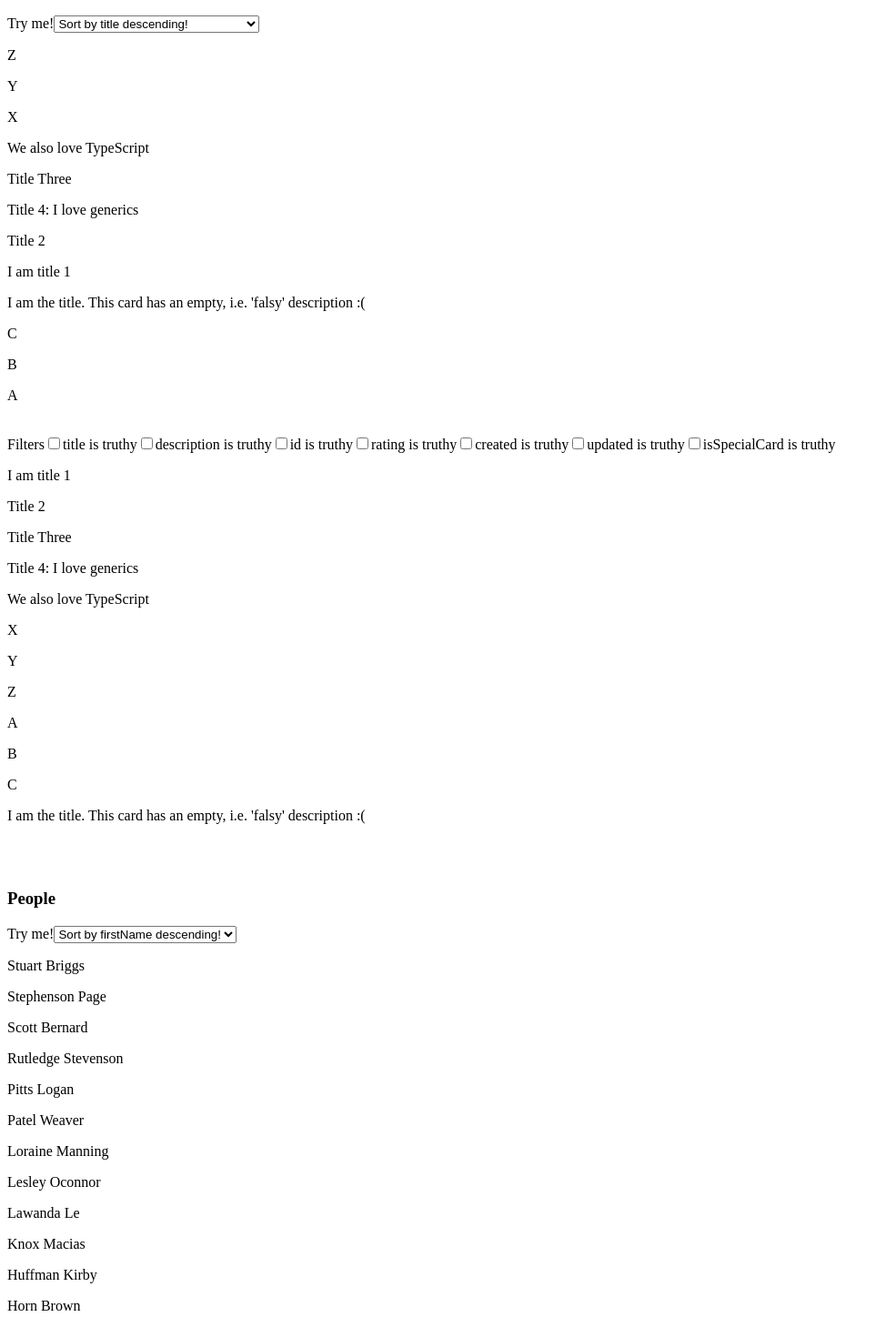
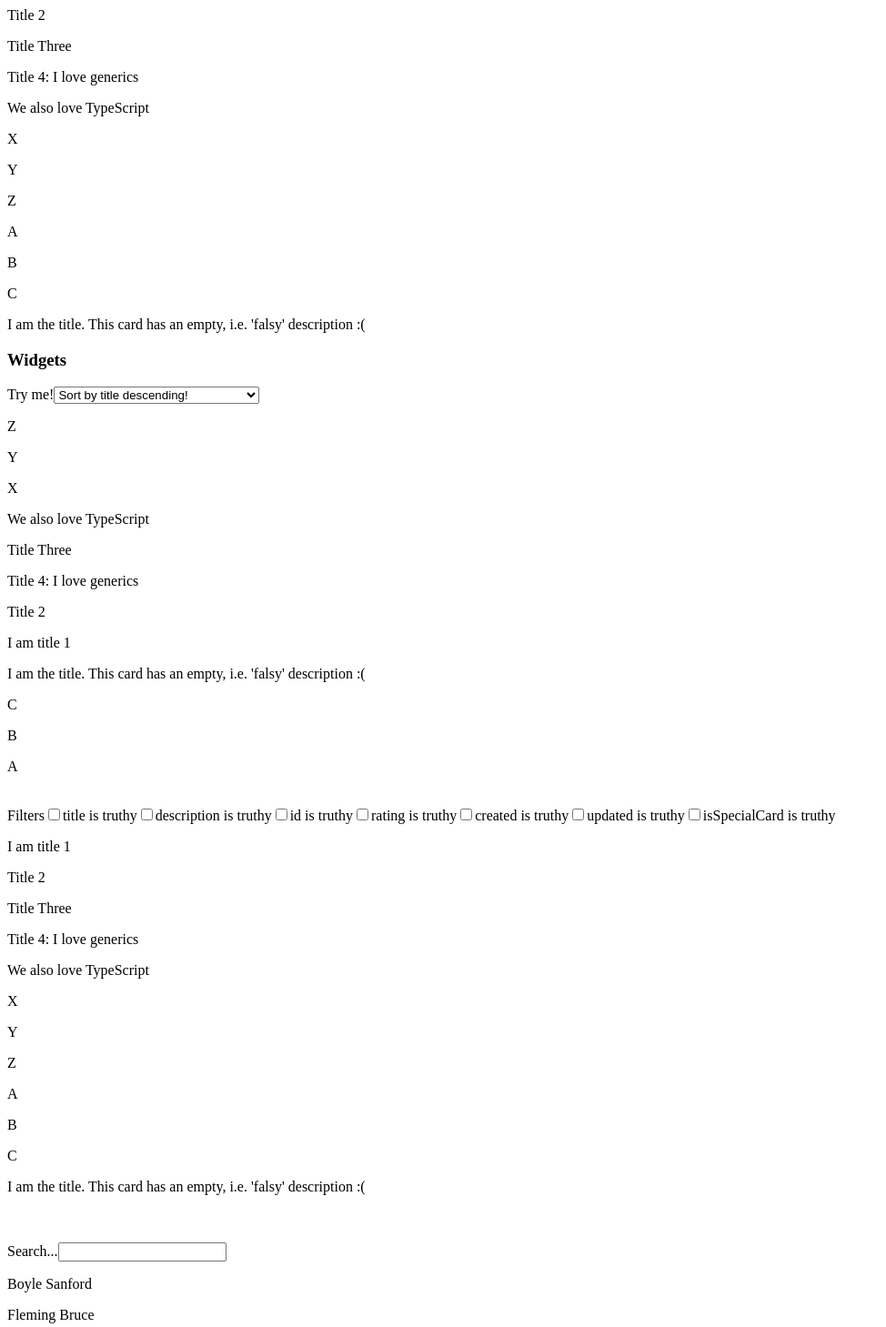
Before and after one commit to tornvallalexander/typescript-generics, a React (Create React App) app in the folder app/: page / in a window 1280 px wide. Shown: the part 71-1530 px from the top of the page at 91% size, without its empty margins (0-974 px from the left). Built offline with nearby package versions, Linux system fonts and the light colour scheme.

Commit message:
chore: refactored search input the same way as sort input

```diff
--- a/app/src/App.tsx
+++ b/app/src/App.tsx
@@ -1,7 +1,6 @@
 import React, { useState } from 'react'
 import widgets from './mock-data/widgets'
 import people from './mock-data/people'
-import { genericSearch } from './util/generic-search'
 import { SearchInput } from './components/search-input'
 import { IWidget } from './interfaces/IWidget'
 import { IPerson } from './interfaces/IPerson'
@@ -10,7 +9,6 @@ import { genericFilter } from './util/generic-filter'
 import { FilterInput } from './components/filter-input'
 
 function App() {
-  const [query, setQuery] = useState('')
   const [widgetFilterProperties, setWidgetFilterProperties] = useState<
     Array<keyof IWidget>
   >([])
@@ -19,7 +17,9 @@ function App() {
   >([])
   return (
     <div>
-      <SearchInput setSearchQuery={setQuery} />
+      <SearchInput dataSource={widgets} searchKeys={['title', 'description']}>
+        {(widget) => <p>{widget.title}</p>}
+      </SearchInput>
       <h3>Widgets</h3>
       <SortInput dataSource={widgets} initialSortProperty="title">
         {(widget) => <p>{widget.title}</p>}
@@ -37,15 +37,19 @@ function App() {
         }}
       />
       {widgets
-        .filter((widget) =>
-          genericSearch(widget, ['title', 'description'], query)
-        )
         .filter((widget) => genericFilter(widget, widgetFilterProperties))
         .map((widget) => (
           <p>{widget.title}</p>
         ))}
       <br />
       <br />
+      <SearchInput dataSource={people} searchKeys={['firstName', 'lastName']}>
+        {(person) => (
+          <p>
+            {person.firstName} {person.lastName}
+          </p>
+        )}
+      </SearchInput>
       <h3>People</h3>
       <SortInput dataSource={people} initialSortProperty="firstName">
         {(person) => (
@@ -67,9 +71,6 @@ function App() {
         }}
       />
       {people
-        .filter((person) =>
-          genericSearch(person, ['firstName', 'lastName'], query)
-        )
         .filter((person) => genericFilter(person, peopleFilterProperties))
         .map((person) => (
           <p>{person.firstName + ' ' + person.lastName}</p>
--- a/app/src/components/search-input.tsx
+++ b/app/src/components/search-input.tsx
@@ -1,21 +1,32 @@
 import { useEffect, useState } from 'react'
 import { useDebounce } from '../hooks/use-debounce'
+import { PropsWithChildrenFunction } from '../types/props-with-children-function'
+import { genericSearch } from '../util/generic-search'
 
-type SearchInputProps = {
-  setSearchQuery: (search: string) => void
+type SearchInputProps<T> = {
+  dataSource: T[]
+  searchKeys: Array<keyof T>
 }
 
-const SearchInput = ({ setSearchQuery }: SearchInputProps) => {
+const SearchInput = <T,>({
+  dataSource = [],
+  searchKeys,
+  children,
+}: PropsWithChildrenFunction<SearchInputProps<T>, T>) => {
   const [query, setQuery] = useState('')
   const debouncedQuery = useDebounce(query, 250)
 
   useEffect(() => {
-    setSearchQuery(debouncedQuery)
-  }, [debouncedQuery, setSearchQuery])
+    setQuery(debouncedQuery)
+  }, [debouncedQuery, setQuery])
   return (
     <div>
       <label htmlFor="search">Search...</label>
       <input type="search" onChange={(e) => setQuery(e.target.value)} />
+      {children &&
+        dataSource
+          .filter((item) => genericSearch(item, searchKeys, debouncedQuery))
+          .map((item) => children(item))}
     </div>
   )
 }
--- a/app/src/components/sort-input.tsx
+++ b/app/src/components/sort-input.tsx
@@ -1,8 +1,7 @@
 import { IProperty } from '../interfaces/IProperty'
-import { ReactNode, useState } from 'react'
+import { useState } from 'react'
 import { genericSort } from '../util/generic-sort'
-
-type PropsWithChildrenFunction<P, T> = P & { children?(item: T): ReactNode }
+import { PropsWithChildrenFunction } from '../types/props-with-children-function'
 
 interface SortInputProps<T extends Record<string, any>> {
   dataSource: T[]
--- /dev/null
+++ b/app/src/types/props-with-children-function.ts
@@ -0,0 +1,5 @@
+import { ReactNode } from 'react'
+
+type PropsWithChildrenFunction<P, T> = P & { children?(item: T): ReactNode }
+
+export type { PropsWithChildrenFunction }
```
